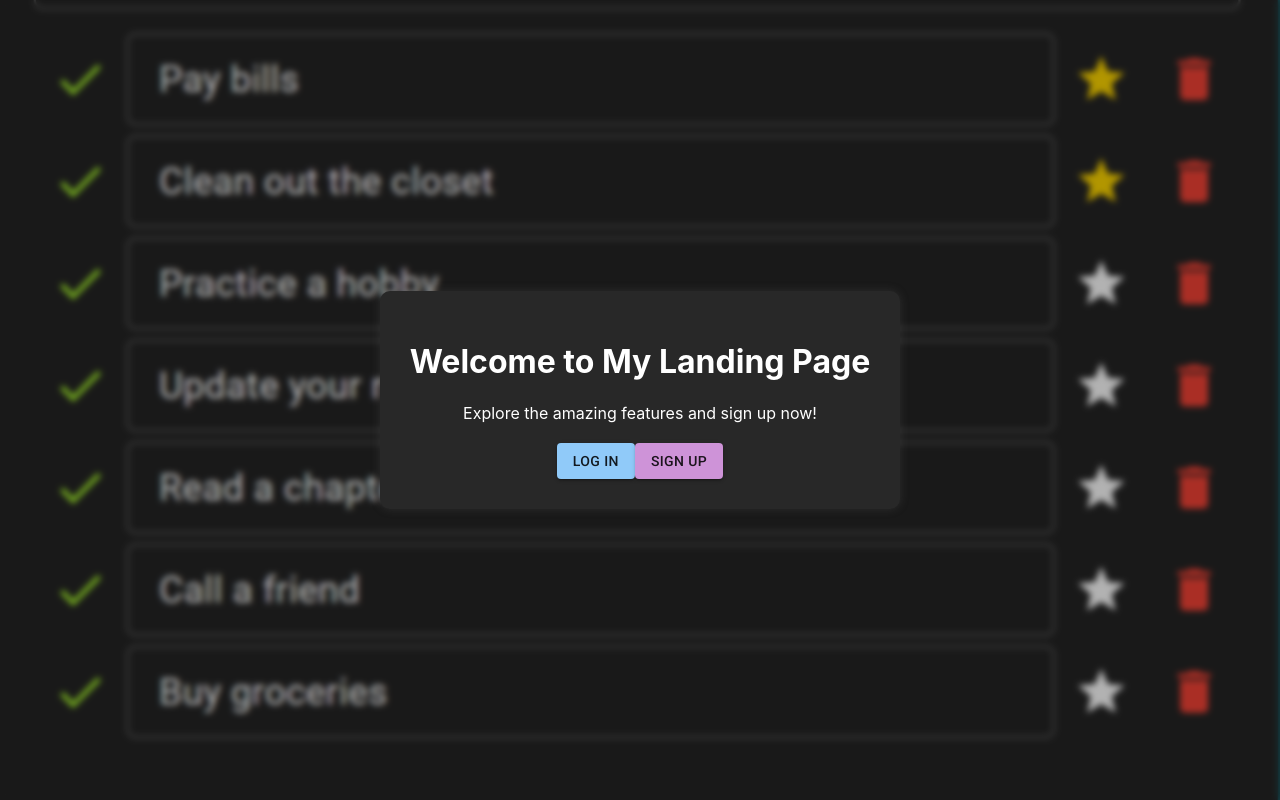
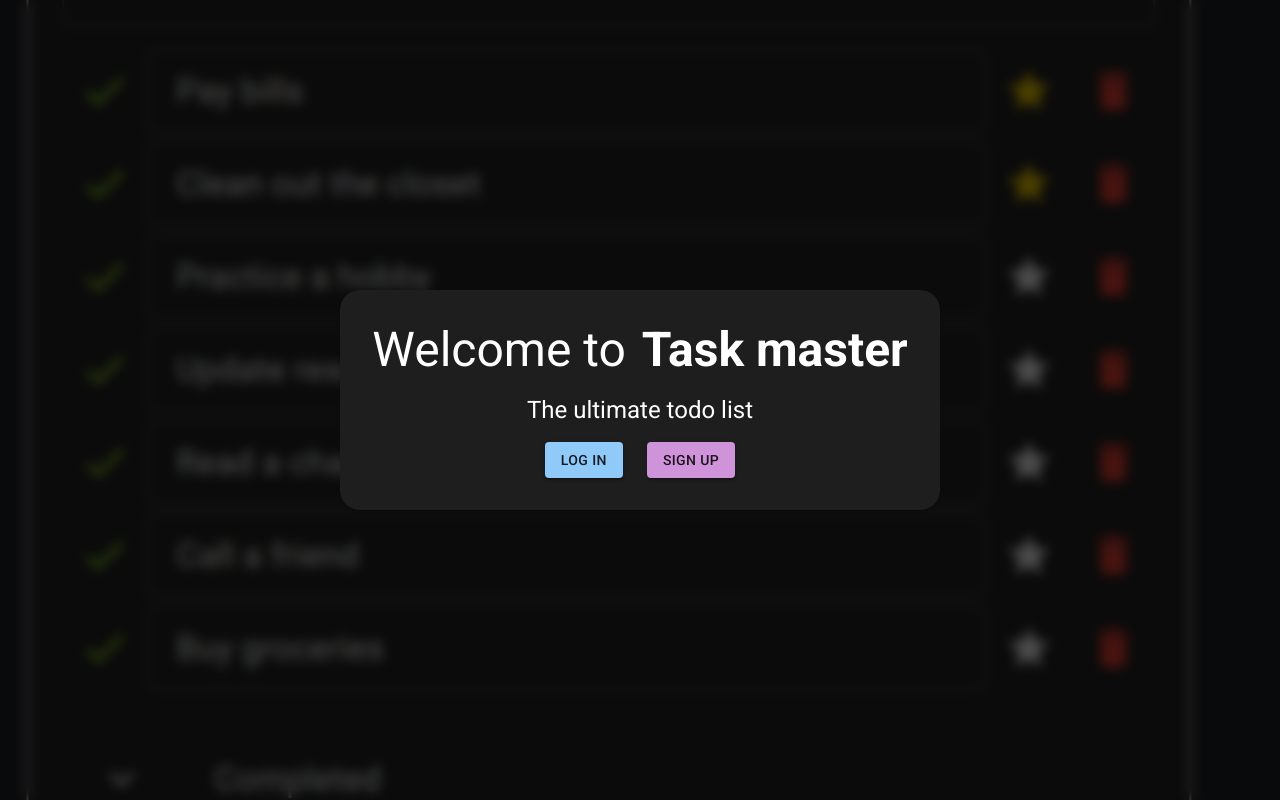
Before and after one commit to SimBys/task-master, a React (Create React App) app: page / in a window 1280 px wide. Built offline with nearby package versions, Linux system fonts and the light colour scheme.

Commit message:
chore: Update Home component UI and structure

```diff
--- a/src/pages/Home.module.css
+++ b/src/pages/Home.module.css
@@ -5,7 +5,7 @@
     flex-direction: column;
     justify-content: center;
     align-items: center;
-    background-image: url('../../public/Todo.png');
+    background-image: url('../../public/Preview.png');
     background-size: cover;
     background-position: center;
     position: relative;
@@ -18,33 +18,16 @@
     left: 0;
     width: 100%;
     height: 100%;
-    background-color: rgba(0, 0, 0, 0.3);
-    backdrop-filter: blur(3px);
+    background-color: rgba(0, 0, 0, 0.7);
+    backdrop-filter: blur(6px);
 }
 
-.content {
-    text-align: center;
-    color: white;
-    background-color: rgb(40, 40, 40);
-    padding: 30px;
-    border-radius: 10px;
-    box-shadow: 0 0 10px rgba(94, 94, 94, 0.3);
-    z-index: 1;
-}
-
-.buttonContainer {
-    margin-top: 20px;
-}
 
 .button {
     margin: 5px;
-    transition: transform 0.2s, opacity 0.2s;
+    transition: transform 0.2s, opacity 0.2s, background-color 0.2s;
 }
 
 .button:hover {
     transform: scale(1.1);
 }
-
-.link {
-    text-decoration: none;
-}
--- a/src/pages/Home.tsx
+++ b/src/pages/Home.tsx
@@ -1,30 +1,45 @@
 import React from 'react';
-import { Button } from '@mui/material';
+import {Button, Grid, Paper, Typography} from '@mui/material';
 import { Link } from 'react-router-dom';
 import styles from './Home.module.css';
 
-const Home: React.FC = () => {
+export default function Home() {
 
 	return (
 		<div className={styles.container}>
-			<div className={styles.content}>
-				<h1>Welcome to My Landing Page</h1>
-				<p>Explore the amazing features and sign up now!</p>
-				<div className={styles.buttonContainer}>
+			<Paper sx={{ zIndex: 1, p: 4, borderRadius: 5 }}>
+				<Grid container alignItems="center" justifyContent="center" spacing={2}>
+					<Grid item>
+						<Typography variant="h3">Welcome to</Typography>
+					</Grid>
+					<Grid item>
+						<Typography variant="h3" fontWeight={700}>
+							Task master
+						</Typography>
+					</Grid>
+				</Grid>
+				<Grid container alignItems="center" justifyContent="center" mt={2}>
+					<Grid item>
+						<Typography variant="h5">The ultimate todo list</Typography>
+					</Grid>
+				</Grid>
+				<Grid container alignItems="center" justifyContent="center" mt={2}>
+					<Grid item>
 						<Link to="/login" className={styles.link}>
 							<Button variant="contained" color="primary" className={styles.button}>
 								Log In
 							</Button>
 						</Link>
+					</Grid>
+					<Grid item ml={3}>
 						<Link to="/sign-up" className={styles.link}>
 							<Button variant="contained" color="secondary" className={styles.button}>
 								Sign Up
 							</Button>
 						</Link>
-				</div>
-			</div>
+					</Grid>
+				</Grid>
+			</Paper>
 		</div>
 	);
 };
-
-export default Home;
```
Also changed, not shown: public/Preview.png (added). Lines whose indentation alone changed are shown as unchanged.
